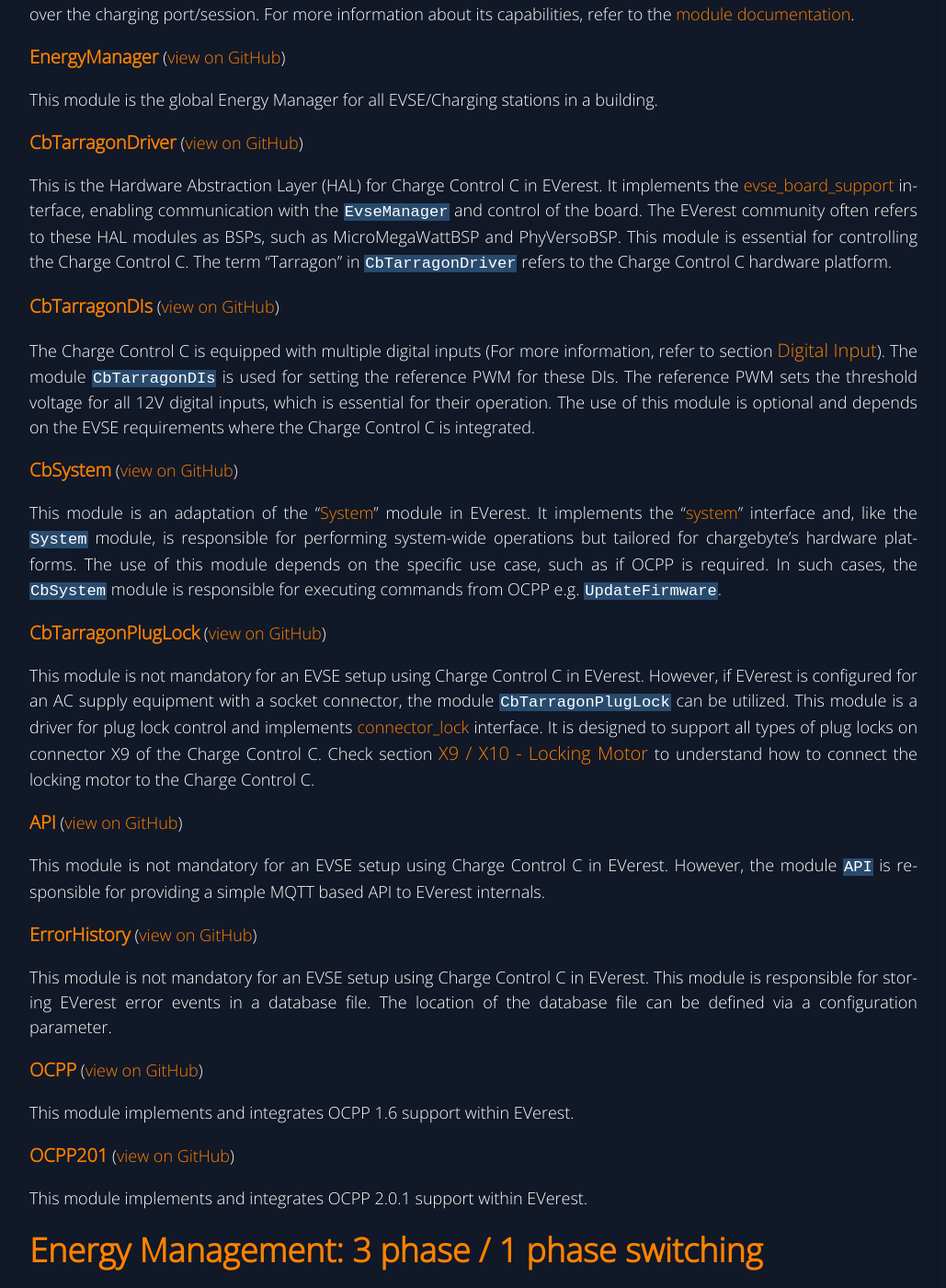
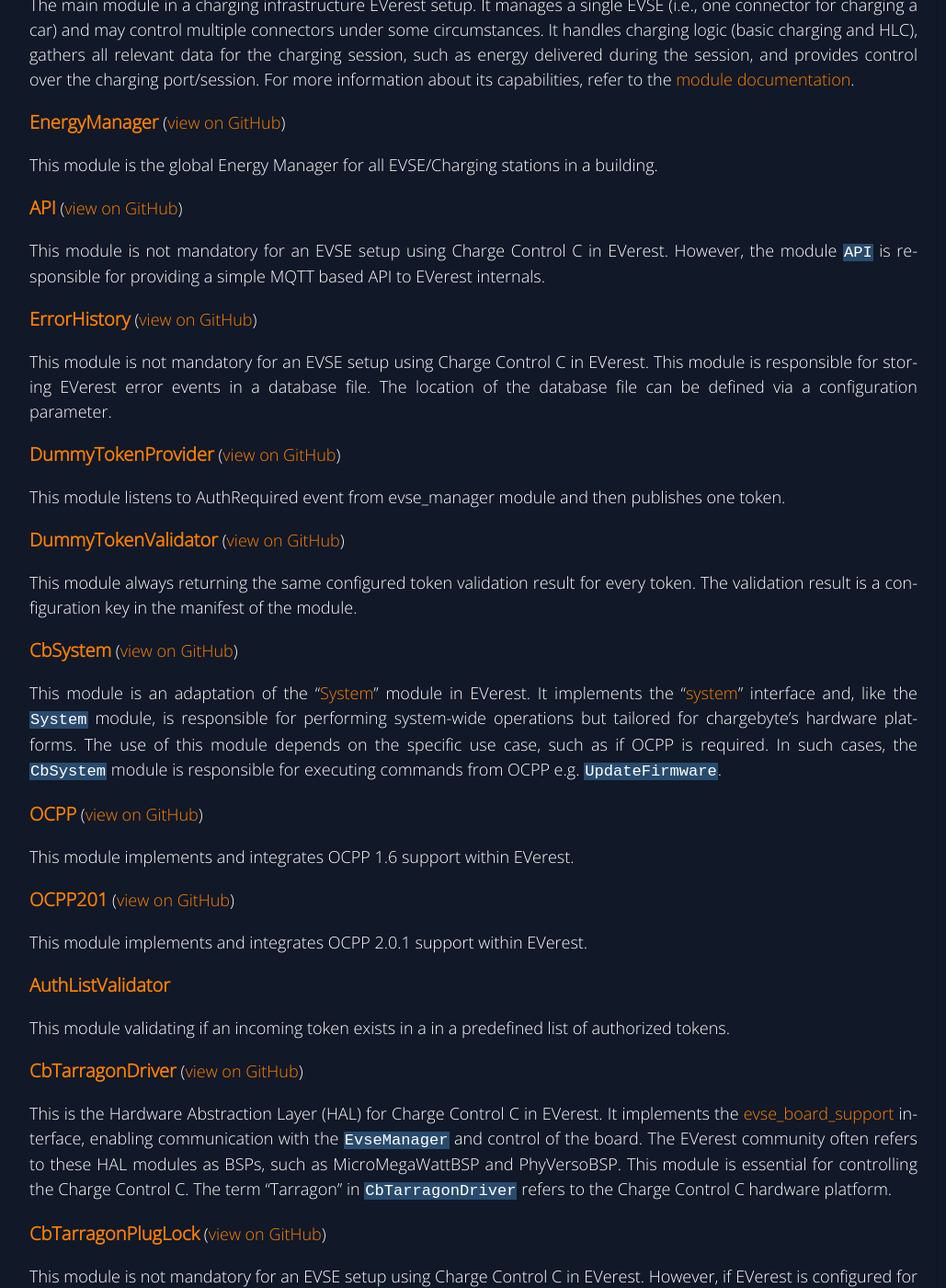
Before and after one commit to chargebyte/chargebyte-docs, a Sphinx documentation site: the page built from docs/source/everest_charging_stack.rst, in a window 1280 px wide and 1400 px high, scrolled down 2423 px. Shown: the whole window at 92% size, without its empty margins (218-1247 px from the left). Built offline with Sphinx 7.4.7, drawn with Linux system fonts in a browser that asks for light colours; some of the changed text lies outside the part shown.

Commit message:
Prepare generic chapters for everest_charging_stack.rst
Signed-off-by: Fabian Hartung <fabian.hartung@chargebyte.com>

```diff
--- a/docs/source/everest_charging_stack.rst
+++ b/docs/source/everest_charging_stack.rst
@@ -30,12 +30,13 @@
 
 For Yocto, EVerest offers "`meta-everest <https://github.com/EVerest/meta-everest>`_"; a Yocto meta layer
 that can be used to integrate the EVerest charging stack into a platform-specific firmware image.
-chargebyte utilizes this layer to produce firmware images suitable for Charge Control C. Detailed instructions on
-how to integrate EVerest into a Charge Control C firmware image can be found on `GitHub <https://github.com/chargebyte/chargebyte-bsp/tree/kirkstone-everest>`_.
+chargebyte utilizes this layer to produce firmware images suitable for chargebyte hardware platforms. Detailed instructions on
+how to integrate EVerest into a chargebyte firmware image can be found on `GitHub <https://github.com/chargebyte/chargebyte-bsp/tree/kirkstone-everest>`_.
 
-For setting up a use case with EVerest, such as basic PWM charging, a YAML configuration file is needed.
+For setting up a use case with EVerest, such as basic setup for AC or DC charging, a YAML configuration file is needed.
 Various example configurations, including those for software-in-the-loop tests, can be found in
 the "`config <https://github.com/EVerest/everest-core/tree/main/config>`_" folder of the everest-core repository.
+
 Below is an example configuration file provided by chargebyte in its images:
 
 .. literalinclude:: _static/files/bsp-only.yaml
@@ -48,13 +49,14 @@
 * 1 contactor for 3 phase
 * No phase switching
 
-The modules :code:`CbTarragonDriver` and :code:`CbTarragonDIs` are part of the Hardware Abstraction Layer (HAL)
-used to integrate Charge Control C with EVerest. This will be explained in the next section.
+An overview of the EVerest modules that are defined within a configuration file is shown in the next section.
 
-Required modules for Charge Control C
-=====================================
+Overview of EVerest modules
+============================
 
-As seen from the previous configuration file, some modules are required in order to use EVerest with Charge Control C.
+As seen from the previous configuration file, some modules are required in order to use EVerest.
+Which modules are required is highly dependent on the use case you want to release. The following
+is a list of modules that are part of the chargebyte EVerest charging software:
 
 **EvseManager** (`view on GitHub <https://github.com/EVerest/everest-core/tree/main/modules/EvseManager>`_)
 
@@ -68,40 +70,6 @@
 
 This module is the global Energy Manager for all EVSE/Charging stations in a building.
 
-**CbTarragonDriver** (`view on GitHub <https://github.com/chargebyte/everest-chargebyte/tree/main/modules/CbTarragonDriver>`__)
-
-This is the Hardware Abstraction Layer (HAL) for Charge Control C in EVerest. It implements
-the `evse_board_support <https://github.com/EVerest/everest-core/blob/main/interfaces/evse_board_support.yaml>`_
-interface, enabling communication with the :code:`EvseManager` and control of the board. The EVerest community
-often refers to these HAL modules as BSPs, such as MicroMegaWattBSP and PhyVersoBSP. This module is
-essential for controlling the Charge Control C. The term "Tarragon" in :code:`CbTarragonDriver` refers to
-the Charge Control C hardware platform.
-
-**CbTarragonDIs** (`view on GitHub <https://github.com/chargebyte/everest-chargebyte/tree/main/modules/CbTarragonDIs>`__)
-
-The Charge Control C is equipped with multiple digital inputs (For more information, refer to section :ref:`digital_input`).
-The module :code:`CbTarragonDIs` is used for setting the reference PWM for these DIs. The reference PWM
-sets the threshold voltage for all 12V digital inputs, which is essential for their operation.
-The use of this module is optional and depends on the EVSE requirements where the Charge Control C is integrated.
-
-**CbSystem** (`view on GitHub <https://github.com/chargebyte/everest-chargebyte/tree/main/modules/CbSystem>`__)
-
-This module is an adaptation of the "`System <https://github.com/EVerest/everest-core/tree/main/modules/System>`_"
-module in EVerest. It implements the "`system <https://github.com/EVerest/everest-core/blob/main/interfaces/system.yaml>`__"
-interface and, like the :code:`System` module, is responsible for performing system-wide operations but
-tailored for chargebyte's hardware platforms. The use of this module depends on the specific use case,
-such as if OCPP is required. In such cases, the :code:`CbSystem` module is responsible for executing
-commands from OCPP e.g. :code:`UpdateFirmware`.
-
-**CbTarragonPlugLock** (`view on GitHub <https://github.com/chargebyte/everest-chargebyte/tree/main/modules/CbTarragonPlugLock>`__)
-
-This module is not mandatory for an EVSE setup using Charge Control C in EVerest. However, if EVerest
-is configured for an AC supply equipment with a socket connector, the module :code:`CbTarragonPlugLock`
-can be utilized. This module is a driver for plug lock control and implements
-`connector_lock <https://github.com/EVerest/everest-core/blob/main/interfaces/connector_lock.yaml>`_ interface.
-It is designed to support all types of plug locks on connector X9 of the Charge Control C. Check
-section :ref:`locking_motor` to understand how to connect the locking motor to the Charge Control C.
-
 **API** (`view on GitHub <https://github.com/EVerest/everest-core/tree/main/modules/API>`__)
 
 This module is not mandatory for an EVSE setup using Charge Control C in EVerest. However, the module
@@ -113,6 +81,24 @@
 for storing EVerest error events in a database file. The location of the database file can be defined
 via a configuration parameter.
 
+**DummyTokenProvider** (`view on GitHub <https://github.com/EVerest/everest-core/tree/main/modules/DummyTokenValidator>`__)
+
+This module listens to AuthRequired event from evse_manager module and then publishes one token.
+
+**DummyTokenValidator** (`view on GitHub <https://github.com/EVerest/everest-core/tree/main/modules/DummyTokenValidator>`__)
+
+This module always returning the same configured token validation result for every token. The
+validation result is a configuration key in the manifest of the module.
+
+**CbSystem** (`view on GitHub <https://github.com/chargebyte/everest-chargebyte/tree/main/modules/CbSystem>`__)
+
+This module is an adaptation of the "`System <https://github.com/EVerest/everest-core/tree/main/modules/System>`_"
+module in EVerest. It implements the "`system <https://github.com/EVerest/everest-core/blob/main/interfaces/system.yaml>`__"
+interface and, like the :code:`System` module, is responsible for performing system-wide operations but
+tailored for chargebyte's hardware platforms. The use of this module depends on the specific use case,
+such as if OCPP is required. In such cases, the :code:`CbSystem` module is responsible for executing
+commands from OCPP e.g. :code:`UpdateFirmware`.
+
 **OCPP** (`view on GitHub <https://github.com/EVerest/everest-core/tree/main/modules/OCPP>`__)
 
 This module implements and integrates OCPP 1.6 support within EVerest.
@@ -120,6 +106,35 @@
 **OCPP201** (`view on GitHub <https://github.com/EVerest/everest-core/tree/main/modules/OCPP201>`__)
 
 This module implements and integrates OCPP 2.0.1 support within EVerest.
+
+**AuthListValidator**
+
+This module validating if an incoming token exists in a in a predefined list of authorized tokens.
+
+**CbTarragonDriver** (`view on GitHub <https://github.com/chargebyte/everest-chargebyte/tree/main/modules/CbTarragonDriver>`__)
+
+This is the Hardware Abstraction Layer (HAL) for Charge Control C in EVerest. It implements
+the `evse_board_support <https://github.com/EVerest/everest-core/blob/main/interfaces/evse_board_support.yaml>`_
+interface, enabling communication with the :code:`EvseManager` and control of the board. The EVerest community
+often refers to these HAL modules as BSPs, such as MicroMegaWattBSP and PhyVersoBSP. This module is
+essential for controlling the Charge Control C. The term "Tarragon" in :code:`CbTarragonDriver` refers to
+the Charge Control C hardware platform.
+
+**CbTarragonPlugLock** (`view on GitHub <https://github.com/chargebyte/everest-chargebyte/tree/main/modules/CbTarragonPlugLock>`__)
+
+This module is not mandatory for an EVSE setup using Charge Control C in EVerest. However, if EVerest
+is configured for an AC supply equipment with a socket connector, the module :code:`CbTarragonPlugLock`
+can be utilized. This module is a driver for plug lock control and implements
+`connector_lock <https://github.com/EVerest/everest-core/blob/main/interfaces/connector_lock.yaml>`_ interface.
+It is designed to support all types of plug locks on connector X9 of the Charge Control C. Check
+section :ref:`locking_motor` to understand how to connect the locking motor to the Charge Control C.
+
+**CbTarragonDIs** (`view on GitHub <https://github.com/chargebyte/everest-chargebyte/tree/main/modules/CbTarragonDIs>`__)
+
+The Charge Control C is equipped with multiple digital inputs (For more information, refer to section :ref:`digital_input`).
+The module :code:`CbTarragonDIs` is used for setting the reference PWM for these DIs. The reference PWM
+sets the threshold voltage for all 12V digital inputs, which is essential for their operation.
+The use of this module is optional and depends on the EVSE requirements where the Charge Control C is integrated.
 
 Energy Management: 3 phase / 1 phase switching
 ==============================================
```
